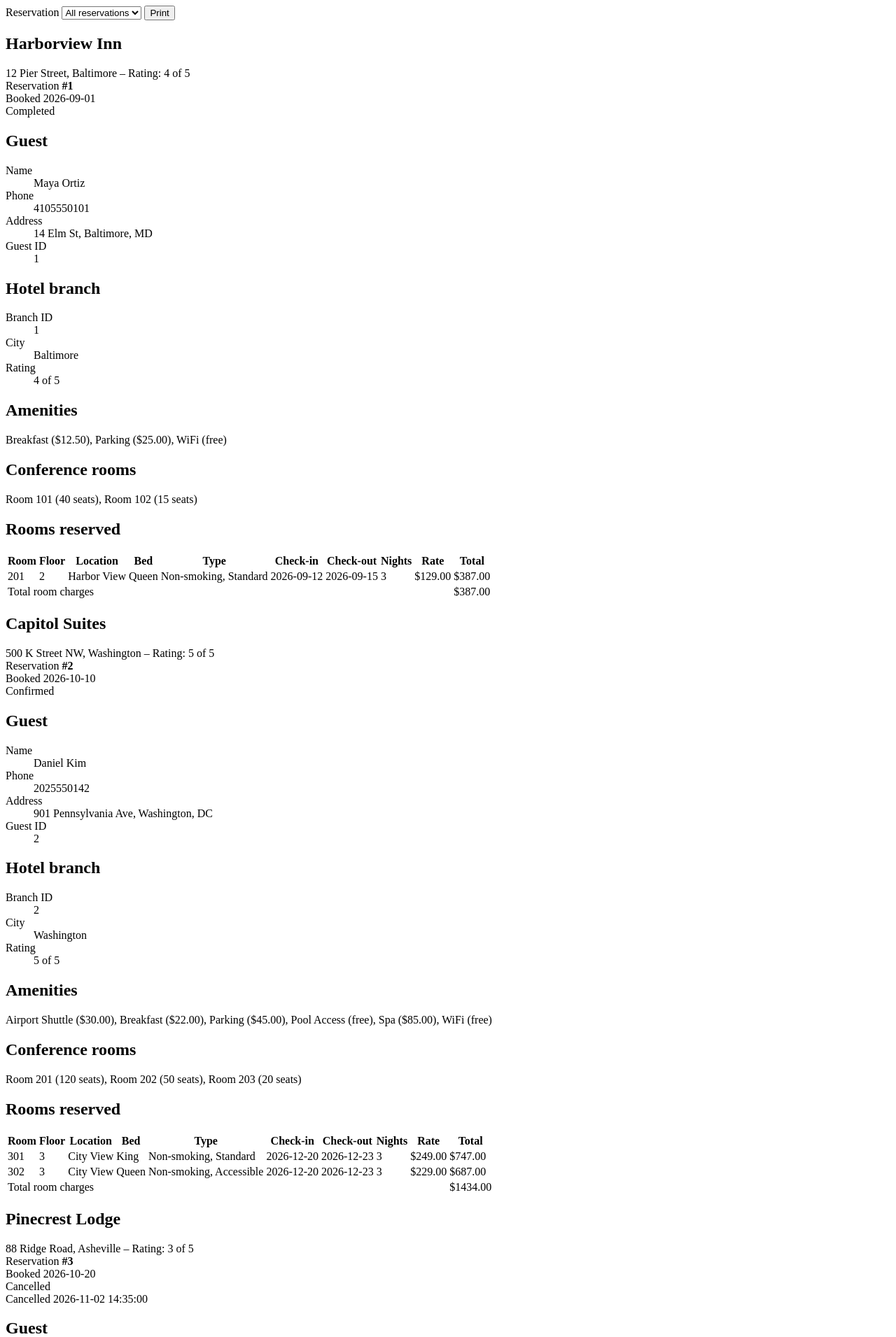
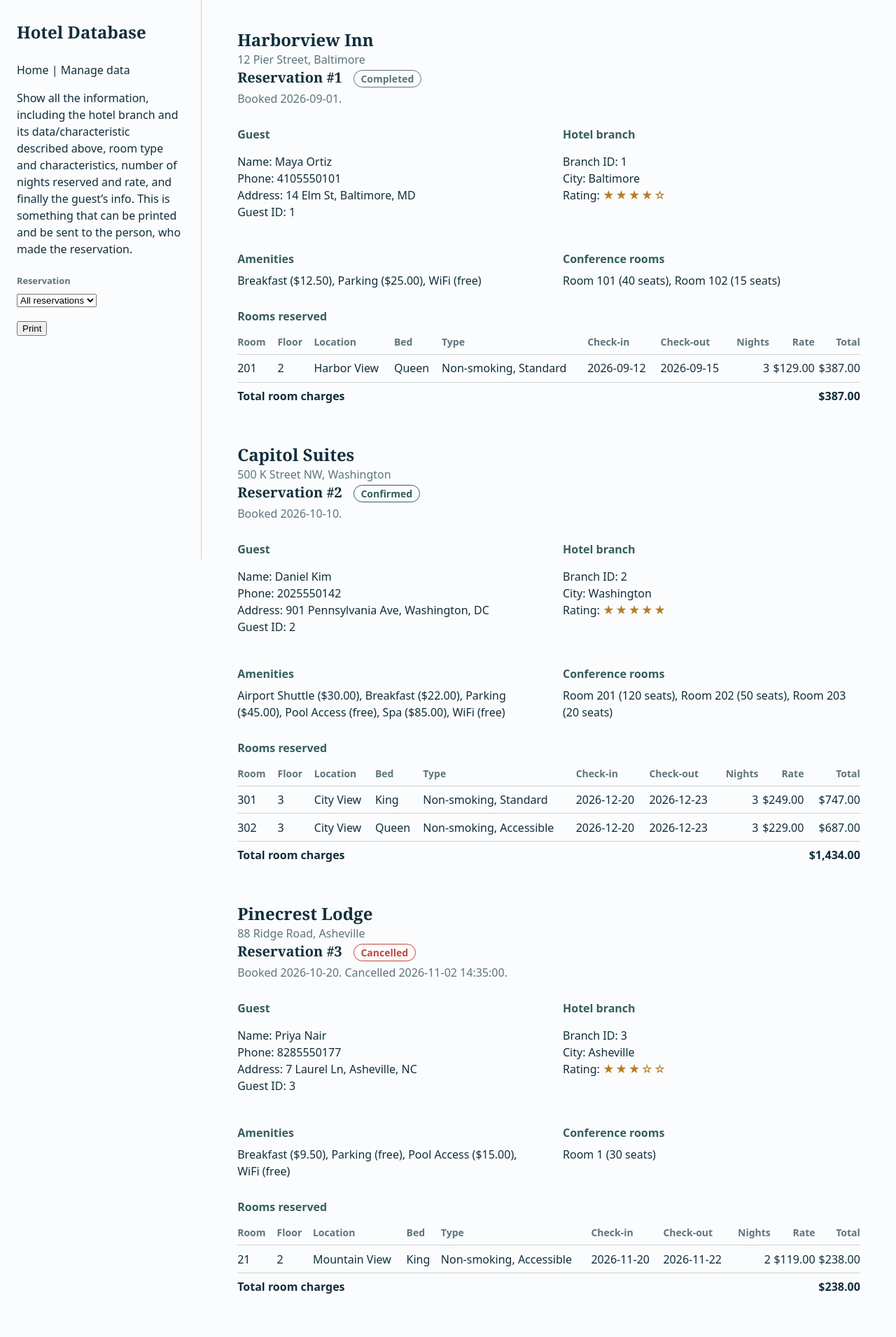
Before and after one commit to isabelledarman/database-project, a Flask app: page /query/8 in a window 1280 px wide. Shown: the top 1911 px of the page at 70% size. Run offline with Flask 3, Linux system fonts and the light colour scheme; data comes from the database, SQL or seed files in the repository.

Commit message:
css and cleanup

```diff
--- a/resources/style.css
+++ b/resources/style.css
@@ -1,23 +1,23 @@
 :root {
-    --ink: #14262e;
-    --muted: #5b6d72;
-    --paper: #f4f6f5;
-    --surface: #ffffff;
-    --rule: #c9d2d0;
-    --brass: #8f6218;
-    --teal: #1f5c5b;
-    --red: #a63d2f;
+    --black: #102e3c;
+    --mid: #5c757c;
+    --offwhite: #fbfcfd;
+    --white: #ffffff;
+    --divider: #c9d2d0;
+    --gold: #b47e27;
+    --teal: #355e5e;
+    --red: #bf493a;
     --serif: Georgia, serif;
     --sans: system-ui, -apple-system, "Segoe UI", Roboto, sans-serif;
   }
   @media (prefers-color-scheme: dark) {
     :root {
-      --ink: #e6eeec;
-      --muted: #9bb0b0;
-      --paper: #0f1b20;
-      --surface: #16262c;
-      --rule: #2c4148;
-      --brass: #d4a24c;
+      --black: #e6eeec;
+      --mid: #9bb0b0;
+      --offwhite: #0f1b20;
+      --white: #16262c;
+      --divider: #2c4148;
+      --gold: #d4a24c;
       --teal: #6fc2bd;
       --red: #e57f70;
     }
@@ -26,41 +26,41 @@
   html { scroll-behavior: smooth; }
   @media (prefers-reduced-motion: reduce) { html { scroll-behavior: auto; } }
   body {
-    margin: 0; background: var(--paper); color: var(--ink);
+    margin: 0; background: var(--offwhite); color: var(--black);
     font: 16px/1.5 var(--sans);
-    display: grid; grid-template-columns: 15rem minmax(0, 1fr);
+    display: grid; grid-template-columns: 18rem minmax(0, 1fr);
   }
   a { color: inherit; }
-  a:focus-visible { outline: 2px solid var(--brass); outline-offset: 3px; }
+  a:focus-visible { outline: 2px solid var(--gold); outline-offset: 3px; }
 
   /* ---- Side index ---- */
   nav {
     position: sticky; top: 0; align-self: start; height: 100vh;
-    padding: 2rem 1.5rem; border-right: 1px solid var(--rule); overflow-y: auto;
+    padding: 2rem 1.5rem; border-right: 1px solid var(--divider); overflow-y: auto;
   }
   nav h1 { font: 700 1.5rem/1.15 var(--serif); margin: 0 0 1.75rem; }
-  nav h2 { font: 600 .8rem var(--sans); color: var(--muted); margin: 1.5rem 0 .4rem; }
+  nav h2 { font: 600 .8rem var(--sans); color: var(--mid); margin: 1.5rem 0 .4rem; }
   nav ul { list-style: none; margin: 0; padding: 0; }
   nav li { display: flex; justify-content: space-between; gap: .5rem; padding: .2rem 0; }
   nav a { text-decoration: none; }
-  nav a:hover { text-decoration: underline; text-decoration-color: var(--brass); }
-  nav .n { color: var(--muted); font-variant-numeric: tabular-nums; }
+  nav a:hover { text-decoration: underline; text-decoration-color: var(--gold); }
+  nav .n { color: var(--mid); font-variant-numeric: tabular-nums; }
 
   /* ---- Main column ---- */
   main { padding: 2.5rem clamp(1.25rem, 4vw, 3.5rem) 5rem; max-width: 62rem; }
   section { margin-bottom: 4.5rem; scroll-margin-top: 1.5rem; }
   section > h2 {
     font: 700 1.9rem/1.2 var(--serif); margin: 0 0 1.5rem;
-    padding-bottom: .5rem; border-bottom: 2px solid var(--ink);
+    padding-bottom: .5rem; border-bottom: 2px solid var(--black);
   }
   h3 { font: 600 1rem var(--sans); margin: 1.75rem 0 .5rem; color: var(--teal); }
-  .empty { color: var(--muted); font-style: italic; }
+  .empty { color: var(--mid); font-style: italic; }
 
   /* ---- Tables ---- */
   .scroll { overflow-x: auto; }
   table { width: 100%; border-collapse: collapse; font-variant-numeric: tabular-nums; }
-  th, td { text-align: left; padding: .45rem .75rem .45rem 0; border-bottom: 1px solid var(--rule); white-space: nowrap; }
-  th { font-weight: 600; color: var(--muted); font-size: .875rem; }
+  th, td { text-align: left; padding: .45rem .75rem .45rem 0; border-bottom: 1px solid var(--divider); white-space: nowrap; }
+  th { font-weight: 600; color: var(--mid); font-size: .875rem; }
   td.num, th.num { text-align: right; padding-right: 0; }
   td.wrap { white-space: normal; }
   tfoot td { font-weight: 700; border-bottom: none; }
@@ -68,26 +68,26 @@
   /* ---- Hotels ---- */
   .hotel { margin-bottom: 3rem; }
   .hotel-head { display: flex; flex-wrap: wrap; align-items: baseline; gap: .25rem 1rem; }
-  .hotel-head h3 { font: 700 1.5rem var(--serif); color: var(--ink); margin: 0; }
-  .rating { color: var(--brass); letter-spacing: .1em; }
-  .address { color: var(--muted); margin: 0; }
+  .hotel-head h3 { font: 700 1.5rem var(--serif); color: var(--black); margin: 0; }
+  .rating { color: var(--gold); letter-spacing: .1em; }
+  .address { color: var(--mid); margin: 0; }
   .hotel-extras { display: grid; grid-template-columns: repeat(auto-fit, minmax(16rem, 1fr)); gap: 0 2.5rem; }
 
   /* ---- Reservations ---- */
-  .folio { padding: 1.25rem 0 1.5rem; border-top: 1px solid var(--rule); }
+  .folio { padding: 1.25rem 0 1.5rem; border-top: 1px solid var(--divider); }
   .folio:first-of-type { border-top: none; padding-top: 0; }
   .folio-head { display: flex; flex-wrap: wrap; align-items: baseline; gap: .25rem 1rem; }
-  .folio-head h3 { font: 700 1.25rem var(--serif); color: var(--ink); margin: 0; }
+  .folio-head h3 { font: 700 1.25rem var(--serif); color: var(--black); margin: 0; }
   .status { font-weight: 600; font-size: .875rem; padding: .05rem .6rem; border: 1.5px solid currentColor; border-radius: 99px; }
   .status.confirmed { color: var(--teal); }
-  .status.completed { color: var(--muted); }
+  .status.completed { color: var(--mid); }
   .status.cancelled { color: var(--red); }
-  .meta { color: var(--muted); margin: .25rem 0 0; }
+  .meta { color: var(--mid); margin: .25rem 0 0; }
   .two-col { display: grid; grid-template-columns: repeat(auto-fit, minmax(20rem, 1fr)); gap: 0 2.5rem; }
 
   @media (max-width: 800px) {
     body { display: block; }
-    nav { position: static; height: auto; border-right: none; border-bottom: 1px solid var(--rule); }
+    nav { position: static; height: auto; border-right: none; border-bottom: 1px solid var(--divider); }
     nav ul { columns: 2; }
   }
 
--- a/templates/_results.html
+++ b/templates/_results.html
@@ -1,5 +1,6 @@
 {% if rows %}
-<table border="1">
+<h2>Results</h2>
+<table>
   <tr>{% for col in rows[0].keys() %}<th>{{ col }}</th>{% endfor %}</tr>
   {% for row in rows %}
   <tr>{% for value in row.values() %}<td>{{ value }}</td>{% endfor %}</tr>
--- a/templates/manage.html
+++ b/templates/manage.html
@@ -31,7 +31,7 @@
 
   <nav aria-label="Tables">
     <h1>Manage Hotel Data</h1>
-    <p><a href="/">Home</a> | <a href="/all">View all data</a></p>
+    <a href="/">Home</a>
     <h2>Tables</h2>
     <ul>
       {% for t in manage %}
--- a/templates/query8.html
+++ b/templates/query8.html
@@ -5,80 +5,99 @@
   <meta charset="utf-8">
   <meta name="viewport" content="width=device-width, initial-scale=1">
   <title>Reservation confirmation</title>
+  <link rel="stylesheet" href="/resources/style.css" />
+  <style>
+    @media print {
+      .no-print { display: none; }
+      body { display: block; }
+    }
+  </style>
 </head>
 
 <body>
+  {% set sel = (selected or request.args.get('reservation_no', ''))|string %}
 
-  <form class="toolbar no-print" method="get" action="{{ url_for('query8') }}">
-    <label for="reservation_no">Reservation</label>
+  <nav class="no-print" aria-label="Sections">
+    <h1>Hotel Database</h1>
+    <p><a href="/">Home</a> | <a href="/manage">Manage data</a></p>
+
+    <p>Show all the information, including the hotel branch and its data/characteristic
+    described above, room type and characteristics, number of nights reserved and rate, and finally the guest’s info. This
+    is something that can be printed and be sent to the person, who made the reservation.</p>
+
+    <h2>Reservation</h2>
+    <form method="get" action="{{ url_for('query8') }}">
+      <label for="reservation_no" hidden>Reservation</label>
       <select id="reservation_no" name="reservation_no" onchange="this.form.submit()">
         <option value="">All reservations</option>
-      {% for n in numbers %}
-      <option value="{{ n }}" {% if selected==n|string %}selected{% endif %}>#{{ n }}</option>
+        {% set nums = numbers if numbers else (rows|map(attribute='reservation_no')|unique|list) %}
+        {% for n in nums %}
+        <option value="{{ n }}" {% if sel == n|string %}selected{% endif %}>#{{ n }}</option>
         {% endfor %}
       </select>
       <noscript><button type="submit">Show</button></noscript>
-    <span class="spacer"></span>
-    <button type="button" class="primary" onclick="window.print()">Print</button>
+      <p><button type="button" onclick="window.print()">Print</button></p>
     </form>
+  </nav>
+
+  <main>
 
     {% if not rows %}
-  <div class="empty">No reservations found. Choose "All reservations" or add a reservation on the Manage page.</div>
+    <p class="empty">No reservations found. Choose "All reservations" or add a reservation on the Manage page.</p>
     {% endif %}
 
     {% for res_no, items in rows|groupby('reservation_no') %}
+    {% if not sel or sel == res_no|string %}
     {% set first = items[0] %}
-  <section class="sheet">
-    <header class="head">
-      <div>
-        <h1>{{ first.hotel_name }}</h1>
-        <div>{{ first.hotel_address }}, {{ first.hotel_city }} &ndash; Rating: {{ first.hotel_rating }} of 5</div>
+    <section class="hotel">
+      <header>
+        <div class="hotel-head">
+          <h3>{{ first.hotel_name }}</h3>
         </div>
-      <div class="ref">
-        Reservation <strong>#{{ res_no }}</strong><br>
-        Booked {{ first.booking_date }}<br>
-        <span class="badge {% if first.status == 'Cancelled' %}cancelled{% endif %}">{{ first.status }}</span>
-        {% if first.cancel_date %}<br>Cancelled {{ first.cancel_date }}{% endif %}
+        <p class="address">{{ first.hotel_address }}, {{ first.hotel_city }}</p>
+        <div class="folio-head">
+          <h3>Reservation #{{ res_no }}</h3>
+          <span class="status {{ first.status|lower }}">{{ first.status }}</span>
         </div>
+        <p class="meta">
+          Booked {{ first.booking_date }}.
+          {% if first.cancel_date %}Cancelled {{ first.cancel_date }}.{% endif %}
+        </p>
       </header>
 
-    <div class="cols">
+      <div class="two-col">
         <div>
-        <h2>Guest</h2>
+          <h3>Guest</h3>
           <dl>
-          <dt>Name</dt>
-          <dd>{{ first.guest_name }}</dd>
-          <dt>Phone</dt>
-          <dd>{{ first.guest_phone }}</dd>
-          <dt>Address</dt>
-          <dd>{{ first.guest_address }}</dd>
-          <dt>Guest ID</dt>
-          <dd>{{ first.user_id }}</dd>
+            <dt>Name: {{ first.guest_name }}</dt>
+            <dt>Phone: {{ first.guest_phone }}</dt>
+            <dt>Address: {{ first.guest_address }}</dt>
+            <dt>Guest ID: {{ first.user_id }}</dt>
           </dl>
         </div>
         <div>
-        <h2>Hotel branch</h2>
+          <h3>Hotel branch</h3>
           <dl>
-          <dt>Branch ID</dt>
-          <dd>{{ first.hotel_id }}</dd>
-          <dt>City</dt>
-          <dd>{{ first.hotel_city }}</dd>
-          <dt>Rating</dt>
-          <dd>{{ first.hotel_rating }} of 5</dd>
+            <dt>Branch ID: {{ first.hotel_id }}</dt>
+            <dt>City: {{ first.hotel_city }}</dt>
+            <dt>Rating: <span class="rating" role="img" aria-label="{{ first.hotel_rating }} out of 5 stars">{{ '★' * first.hotel_rating }}{{ '☆' * (5 - first.hotel_rating) }}</span></dt>
           </dl>
         </div>
       </div>
 
-    <div class="block">
-      <h2>Amenities</h2>
+      <div class="hotel-extras">
+        <div>
+          <h3>Amenities</h3>
           {{ first.amenities or 'None listed' }}
         </div>
-    <div class="block">
-      <h2>Conference rooms</h2>
+        <div>
+          <h3>Conference rooms</h3>
           {{ first.conference_rooms or 'None' }}
         </div>
+      </div>
 
-    <h2>Rooms reserved</h2>
+      <h3>Rooms reserved</h3>
+      <div class="scroll">
         <table>
           <thead>
             <tr>
@@ -105,21 +124,24 @@
               <td>{{ it.check_in }}</td>
               <td>{{ it.check_out }}</td>
               <td class="num">{{ it.nights }}</td>
-          <td class="num">${{ '%.2f'|format(it.rate_per_night) }}</td>
-          <td class="num">${{ '%.2f'|format(it.room_total) }}</td>
+              <td class="num">${{ '{:,.2f}'.format(it.rate_per_night) }}</td>
+              <td class="num">${{ '{:,.2f}'.format(it.room_total) }}</td>
             </tr>
             {% endfor %}
           </tbody>
           <tfoot>
             <tr>
               <td colspan="9">Total room charges</td>
-          <td class="num">${{ '%.2f'|format(items|sum(attribute='room_total')) }}</td>
+              <td class="num">${{ '{:,.2f}'.format(items|sum(attribute='room_total')) }}</td>
             </tr>
           </tfoot>
         </table>
+      </div>
     </section>
+    {% endif %}
     {% endfor %}
 
+  </main>
 </body>
 
 </html>
--- a/view.py
+++ b/view.py
@@ -31,12 +31,7 @@ app.debug = config.APP_DEBUG
 
 @app.route('/', methods=['GET'])
 def index():
-    """Display everything in the database, organized by hotel, reservation, guest and bonus"""
     return render_template('index.html')
-
-@app.route('/all', methods=['GET'])
-def show_all():
-    return render_template('all.html', data=db.get_all_data())
 
 @app.route('/manage', methods=['GET'])
 def manage():
@@ -139,7 +134,8 @@ def query7():
 @app.route('/query/8', methods = ['GET'])
 def query8():
     rows = db.reservation_details()
-    return render_template('query8.html', rows = rows)
+    numbers = [r["reservation_no"] for r in rows]
+    return render_template('query8.html', rows = rows, numbers = numbers)
 
 if __name__ == '__main__':
     app.run(host=app.host, port=app.port, debug=app.debug)
```
Also changed, not shown: templates/all.html (deleted, +0 -278 lines), templates/index.html (+6 -5 lines), templates/query1.html (+22 -2 lines), templates/query2.html (+22 -2 lines), templates/query3.html (+22 -2 lines), templates/query4.html (+29 -9 lines), templates/query5.html (+24 -4 lines), templates/query6.html (+23 -6 lines), templates/query7.html (+22 -6 lines). Lines whose indentation alone changed are shown as unchanged.
